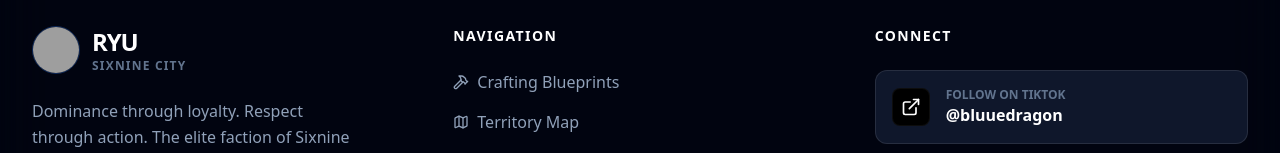
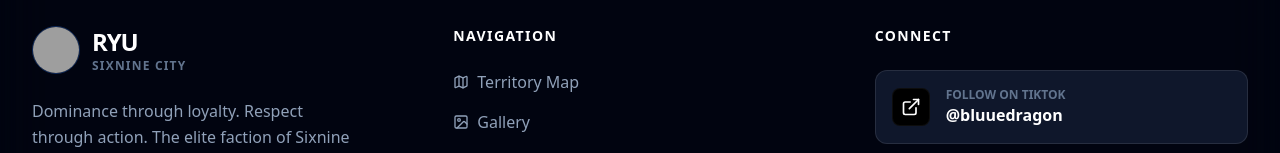
Before and after one commit to FearZen/Ryu, a Next.js app: page /login in a window 1280 px wide. Shown: the part 1031-1184 px from the top of the page. Built offline with nearby package versions, Linux system fonts and the light colour scheme; no server answers; grey boxes are pictures that could not be loaded.

Commit message:
Update footer.tsx

```diff
--- a/components/layout/footer.tsx
+++ b/components/layout/footer.tsx
@@ -35,9 +35,6 @@ export default function Footer() {
                     {/* Navigation Column */}
                     <div className="flex flex-col gap-4">
                         <h3 className="text-white font-bold tracking-widest uppercase text-sm mb-2">Navigation</h3>
-                        <Link href="/crafting" className="text-slate-400 hover:text-blue-400 transition-colors flex items-center gap-2 w-fit">
-                            <Hammer className="w-4 h-4" /> Crafting Blueprints
-                        </Link>
                         <Link href="/map" className="text-slate-400 hover:text-blue-400 transition-colors flex items-center gap-2 w-fit">
                             <Map className="w-4 h-4" /> Territory Map
                         </Link>
```
